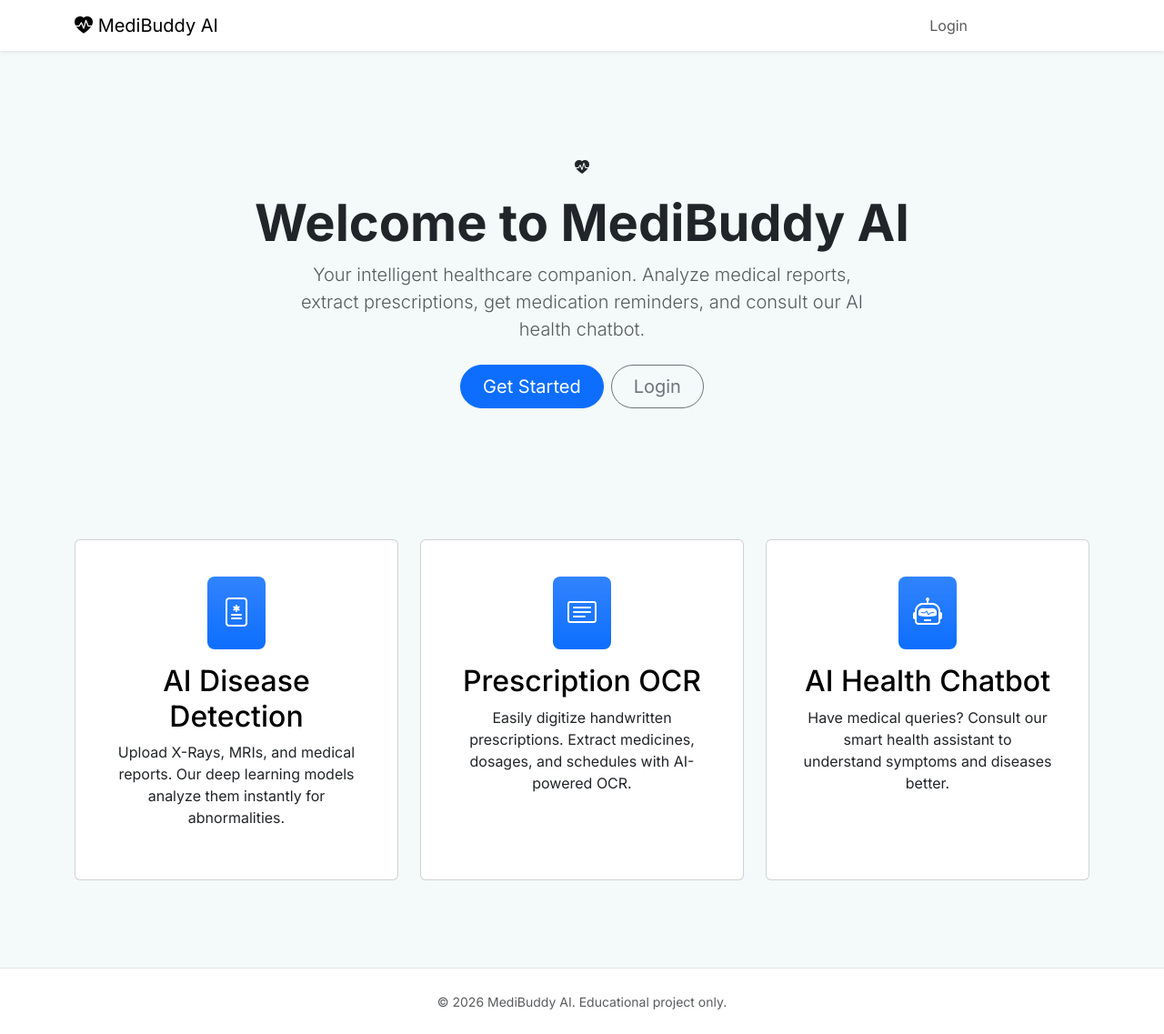
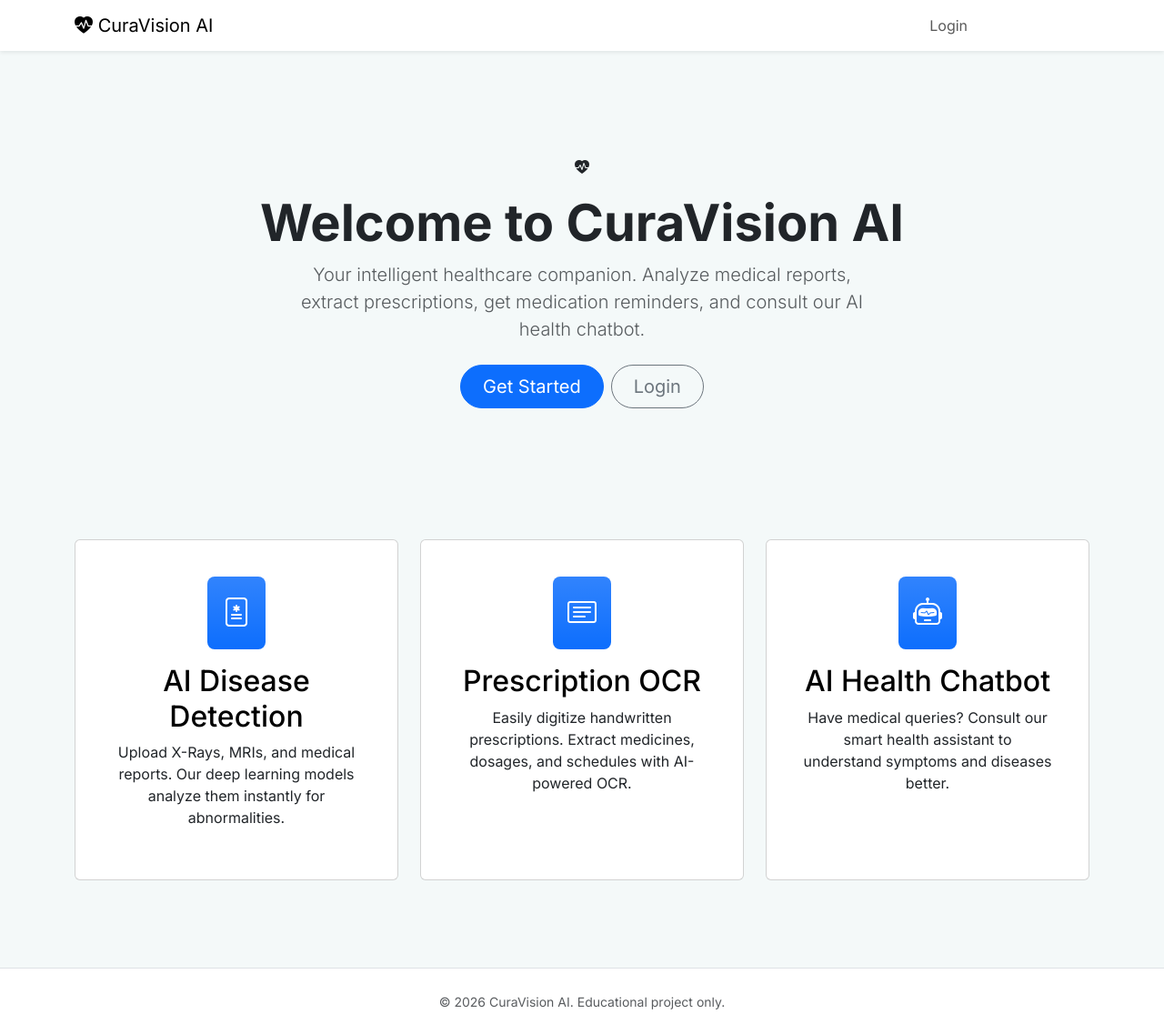
Before and after one commit to veereshawaralli/PranaAI, a Django app: page / in a window 1280 px wide. Shown: the whole page at 91% size. Run offline with Django 5.2, Linux system fonts and the light colour scheme.

Commit message:
Rename project from MediBuddy to CuraVision AI

```diff
--- a/templates/accounts/login.html
+++ b/templates/accounts/login.html
@@ -1,7 +1,7 @@
 {% extends 'base.html' %}
 {% load crispy_forms_tags %}
 
-{% block title %}Login - MediBuddy AI{% endblock %}
+{% block title %}Login - CuraVision AI{% endblock %}
 
 {% block content %}
 <div class="row justify-content-center">
@@ -11,7 +11,7 @@
                 <div class="text-center mb-4">
                     <i class="bi bi-person-circle fs-1 text-primary"></i>
                     <h2 class="fw-bold mt-2">Welcome Back</h2>
-                    <p class="text-muted">Login to your MediBuddy account</p>
+                    <p class="text-muted">Login to your CuraVision account</p>
                 </div>
 
                 <form method="post">
--- a/templates/accounts/register.html
+++ b/templates/accounts/register.html
@@ -1,7 +1,7 @@
 {% extends 'base.html' %}
 {% load crispy_forms_tags %}
 
-{% block title %}Register - MediBuddy AI{% endblock %}
+{% block title %}Register - CuraVision AI{% endblock %}
 
 {% block content %}
 <div class="row justify-content-center">
@@ -11,7 +11,7 @@
                 <div class="text-center mb-4">
                     <i class="bi bi-person-plus fs-1 text-primary"></i>
                     <h2 class="fw-bold mt-2">Create an Account</h2>
-                    <p class="text-muted">Join MediBuddy AI to manage your health</p>
+                    <p class="text-muted">Join CuraVision AI to manage your health</p>
                 </div>
 
                 <form method="post">
--- a/templates/base.html
+++ b/templates/base.html
@@ -3,7 +3,7 @@
 <head>
     <meta charset="UTF-8">
     <meta name="viewport" content="width=device-width, initial-scale=1.0">
-    <title>{% block title %}MediBuddy AI{% endblock %}</title>
+    <title>{% block title %}CuraVision AI{% endblock %}</title>
 
     <!-- Bootstrap 5 CSS -->
     <link href="https://cdn.jsdelivr.net/npm/bootstrap@5.3.3/dist/css/bootstrap.min.css" rel="stylesheet">
@@ -31,7 +31,7 @@
     <nav class="navbar navbar-expand-lg navbar-light bg-white shadow-sm fixed-top">
         <div class="container">
             <a class="navbar-brand" href="/">
-                <i class="bi bi-heart-pulse-fill"></i> MediBuddy AI
+                <i class="bi bi-heart-pulse-fill"></i> CuraVision AI
             </a>
             <button class="navbar-toggler" type="button" data-bs-toggle="collapse" data-bs-target="#navbarNav">
                 <span class="navbar-toggler-icon"></span>
@@ -79,7 +79,7 @@
     <!-- Footer -->
     <footer class="bg-white border-top py-4 mt-5">
         <div class="container text-center text-muted">
-            <small>&copy; {% now "Y" %} MediBuddy AI. Educational project only.</small>
+            <small>&copy; {% now "Y" %} CuraVision AI. Educational project only.</small>
         </div>
     </footer>
 
--- a/templates/dashboard/add_reminder.html
+++ b/templates/dashboard/add_reminder.html
@@ -1,7 +1,7 @@
 {% extends 'base.html' %}
 {% load crispy_forms_tags %}
 
-{% block title %}Add Medicine Reminder - MediBuddy AI{% endblock %}
+{% block title %}Add Medicine Reminder - CuraVision AI{% endblock %}
 
 {% block content %}
 <div class="row justify-content-center">
--- a/templates/dashboard/dashboard.html
+++ b/templates/dashboard/dashboard.html
@@ -1,6 +1,6 @@
 {% extends 'base.html' %}
 
-{% block title %}Dashboard - MediBuddy AI{% endblock %}
+{% block title %}Dashboard - CuraVision AI{% endblock %}
 
 {% block content %}
 <div class="row mb-4">
--- a/templates/home.html
+++ b/templates/home.html
@@ -1,11 +1,11 @@
 {% extends 'base.html' %}
 
-{% block title %}Home - MediBuddy AI{% endblock %}
+{% block title %}Home - CuraVision AI{% endblock %}
 
 {% block content %}
 <div class="px-4 py-5 my-5 text-center hero-section">
     <i class="bi bi-heart-pulse-fill hero-icon"></i>
-    <h1 class="display-4 fw-bold text-body-emphasis mt-3" style="color: var(--medical-dark) !important;">Welcome to MediBuddy AI</h1>
+    <h1 class="display-4 fw-bold text-body-emphasis mt-3" style="color: var(--medical-dark) !important;">Welcome to CuraVision AI</h1>
     <div class="col-lg-7 mx-auto">
         <p class="lead mb-4 text-muted">Your intelligent healthcare companion. Analyze medical reports, extract prescriptions, get medication reminders, and consult our AI health chatbot.</p>
         <div class="d-grid gap-2 d-sm-flex justify-content-sm-center">
```
Also changed, not shown: PROJECT_STATE.md (+1 -1 lines), README.md.
